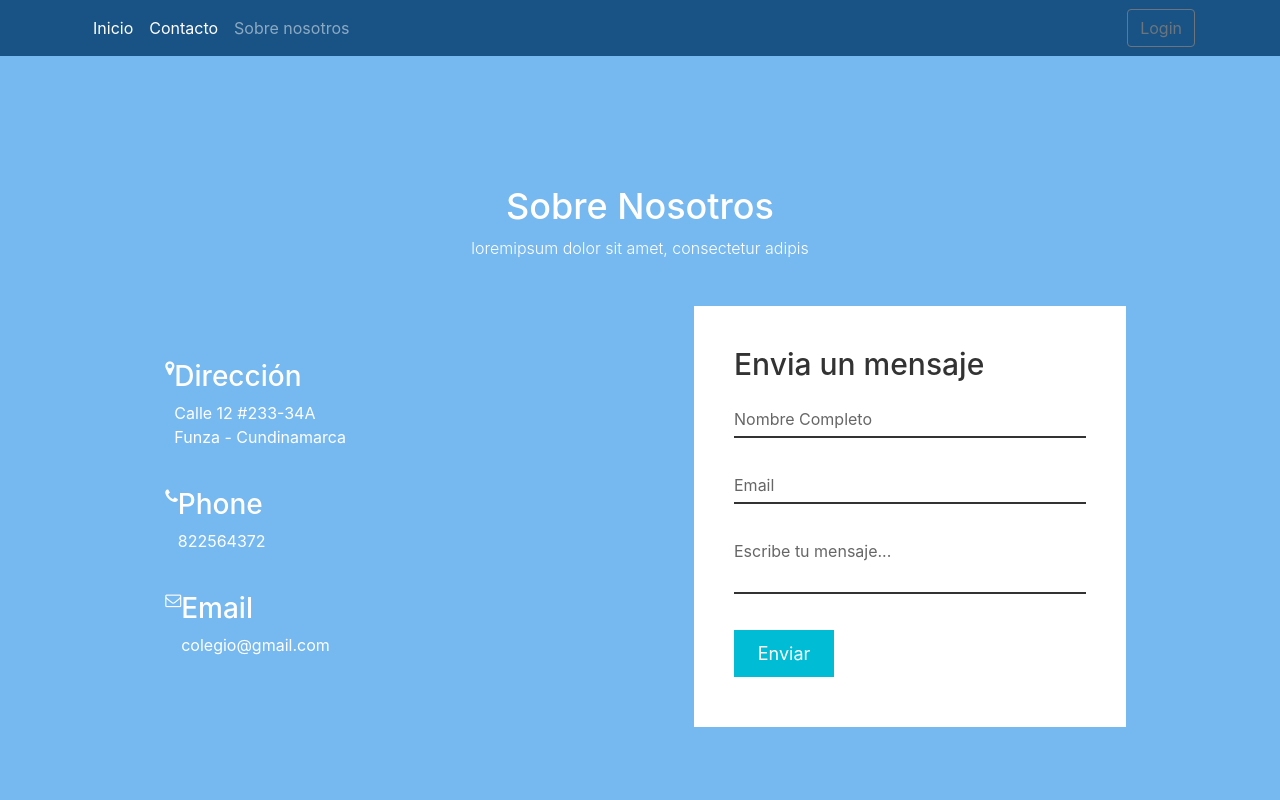
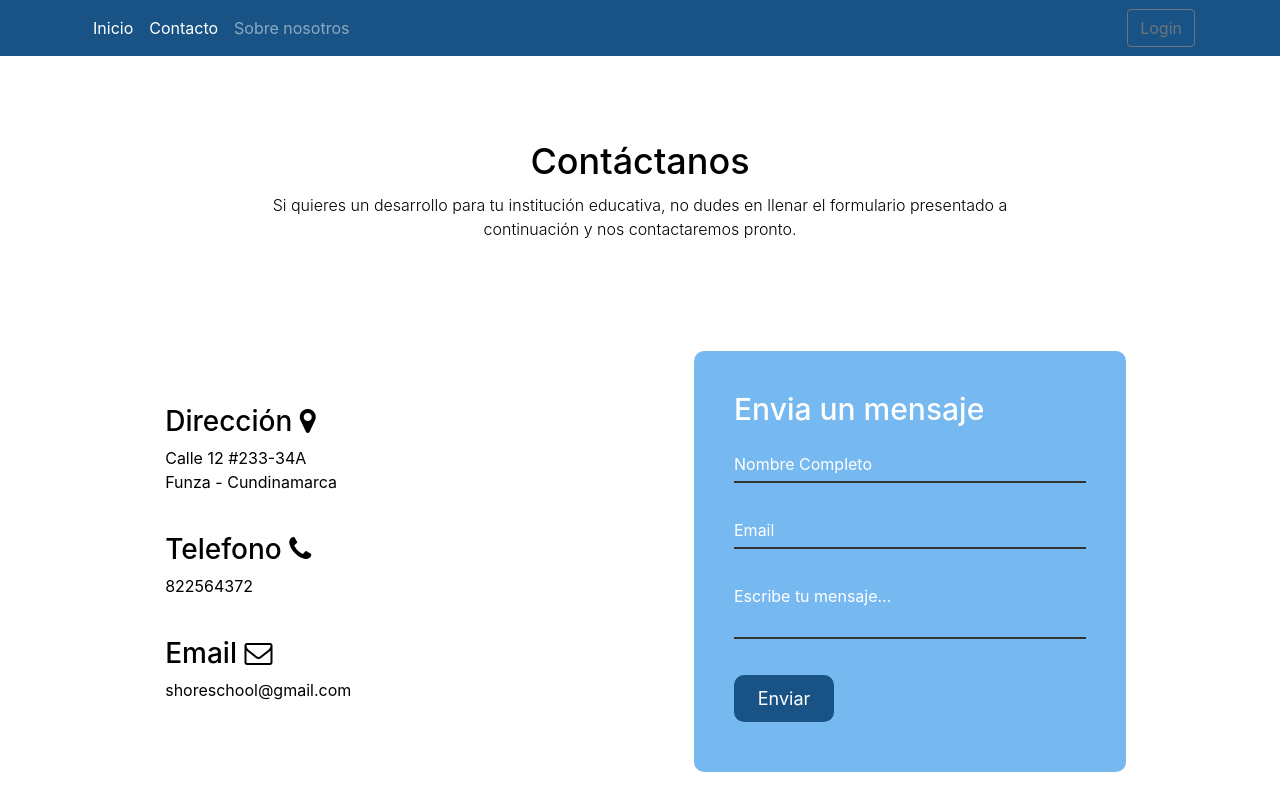
Before and after one commit to carlosmargu/ShoreSchool, a React (Create React App) app: page /contacto in a window 1280 px wide. Shown: the top 800 px of the page. Built offline with nearby package versions, Linux system fonts and the light colour scheme; no server answers.

Commit message:
Componente ContactUs

```diff
--- a/src/components/ContactUsComponent.css
+++ b/src/components/ContactUsComponent.css
@@ -9,7 +9,7 @@
     justify-content:center;
     align-items: center;
     flex-direction: column;
-    background-color:#76B8F0;
+    background-color:#fff;
 }
 
 .contact .content{
@@ -20,12 +20,14 @@
 .contact .content h2{
     font-size: 36px;
     font-weight:500;
-    color:#fff;
+    color:#000;
+    margin-bottom: 10px;
 }
 
 .contact .content p{
     font-weight:300;
-    color:#fff;
+    color:#000;
+    margin-bottom: 10%;
 }
 
 .containerflex{
@@ -51,19 +53,20 @@
 .containerflex .contact .box .icon{
     min-width: 60px;
     height: 60px;
-    background: #fff;
+    background: #000;
     display: flex;
     justify-content: center;
     align-items: center;
     border-radius: 50%;
     font-size: 22px;
+    color: #000;
 }
 
 .containerflex .contact .box .icon .text {
     display: flex;
     margin-left: 20px;
     font-size: 16px;
-    color: #fff;
+    color: #000;
     flex-direction: column;
     font-weight:300;
 }
@@ -76,12 +79,15 @@
 .contactForm{
     width: 40%;
     padding: 40px;
-    background-color: #fff;
+    background-color: #76B8F0;
+    border-radius:10px;
 }
+
+
 
 .contactForm h2{
     font-size: 30px;
-    color: #333;
+    color: #fff;
     font-weight: 500;
 }
 
@@ -111,7 +117,7 @@
     margin: 10px 0;
     pointer-events: none;
     transition: 0.5s;
-    color: #666;
+    color: #fff;
 }
 
 .contactForm .inputBox input:focus ~ span,
@@ -125,13 +131,15 @@
 
 .contactForm .inputBox input[type="submit"] {
     width: 100px;
-    background: #00bcd4;
+    background: #195385;
     color: #fff;
     border: none;
     cursor: pointer;
     padding: 10px;
     font-size: 18px;
+    border-radius: 10px;
 }
+
 
 @media (max-width: 991px) {
     .contact{
--- a/src/components/ContactUsComponent.js
+++ b/src/components/ContactUsComponent.js
@@ -7,31 +7,31 @@ class ContactUs extends Component {
             <div>
                 <section className="contact">
                     <div className="content">
-                        <h2>Sobre Nosotros</h2>
-                        <p>loremipsum dolor sit amet, consectetur adipis</p>
+                        <h2>Contáctanos</h2>
+                        <p>Si quieres un desarrollo para tu institución educativa, no dudes en llenar el formulario presentado a continuación y nos contactaremos pronto.</p>
                     </div>
                     <div className="containerflex">
                         <div className="contactInfo">
                             <div className="box">
-                                <div className="icon"><i className="fa fa-map-marker" aria-hidden="true"></i>
-                                    <div className="text">
-                                        <h3>Dirección</h3>
+                                <div className="icon" style={{color:"#000"}}>
+                                    <div className="text" style={{color: "#000"}}>
+                                        <h3>Dirección <i className="fa fa-map-marker fa-1.5x" aria-hidden="true"></i></h3>
                                         <p>Calle 12 #233-34A <br></br> Funza - Cundinamarca</p>
                                     </div>
                                 </div>
                                 <div className="box">
-                                    <div className="icon"><i className="fa fa-phone" aria-hidden="true"></i>
-                                        <div className="text">
-                                            <h3>Phone</h3>
+                                    <div className="icon" style={{color:"#000"}}>
+                                        <div className="text" style={{color: "#000"}}>
+                                            <h3>Telefono <i className="fa fa-phone fa-1.5x" aria-hidden="true"></i></h3>
                                             <p>822564372</p>
                                         </div>
                                     </div>
                                 </div>
                                 <div className="box">
-                                    <div className="icon"><i className="fa fa-envelope-o" aria-hidden="true"></i>
-                                        <div className="text">
-                                            <h3>Email</h3>
-                                            <p>colegio@gmail.com</p>
+                                    <div className="icon" style={{color: "#000"}}>
+                                        <div className="text" style={{color: "#000"}}>
+                                            <h3>Email <i className="fa fa-envelope-o fa-1.5x" aria-hidden="true"></i></h3>
+                                            <p>shoreschool@gmail.com</p>
                                         </div>
                                     </div>
                                 </div>
@@ -41,15 +41,15 @@ class ContactUs extends Component {
                             <form>
                                 <h2>Envia un mensaje</h2>
                                 <div className="inputBox">
-                                    <input type="text" name="" required="required" />
+                                    <input type="text" name="" required="required" style={{"background-color":"#76B8F0"}}/>
                                     <span>Nombre Completo</span>
                                 </div>
                                 <div className="inputBox">
-                                    <input type="text" name="" required="required" />
+                                    <input type="text" name="" required="required" style={{"background-color":"#76B8F0"}}/>
                                     <span>Email</span>
                                 </div>
                                 <div className="inputBox">
-                                    <textarea required="required"></textarea>
+                                    <textarea required="required" style={{"background-color":"#76B8F0"}}></textarea>
                                     <span>Escribe tu mensaje...</span>
                                 </div>
                                 <div className="inputBox">
```
